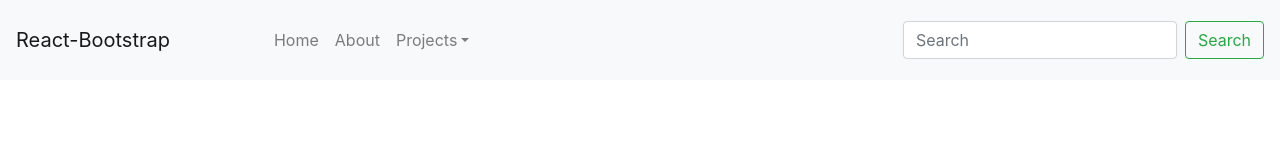
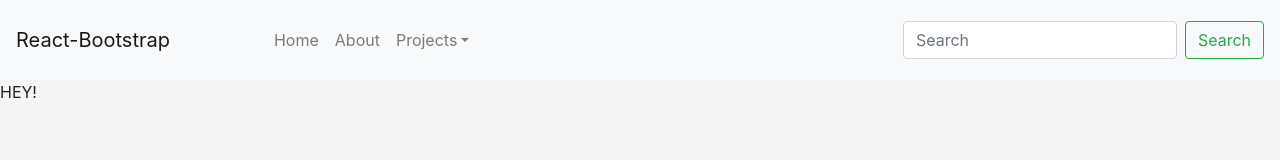
Before and after one commit to Fredrik93/react_tutorial, a React (Create React App) app: page /counter in a window 1280 px wide. Shown: the top 160 px of the page. Built offline with nearby package versions, Linux system fonts and the light colour scheme; no server answers.

Commit message:
add counter component

```diff
--- a/src/App.css
+++ b/src/App.css
@@ -1,3 +1,6 @@
+body {
+    background-color:whitesmoke !important ;
+  }
 .App{
     text-align: center;
 }
@@ -58,11 +61,6 @@ input[type=checkbox]:focus{
     padding: 30px;
     margin-top: 5vh;
 }
-
-body{
- background-color: whitesmoke;
-}
-
 .jumbotron{
     background: rgb(2,0,36);
     background: linear-gradient(90deg,
--- a/src/App.js
+++ b/src/App.js
@@ -13,6 +13,7 @@ import Cars from './Components/Cars/Cars'
 import Projects from './Components/Cards/Projects'
 import StatePractice from "./Components/StatePractice";
 import LoggedIn from "./Components/LoggedIn";
+import Counter from "./Components/Counter";
 
 class App extends React.Component {
     constructor(props) {
@@ -52,6 +53,7 @@ class App extends React.Component {
                                         <Route path="/time" component={Time} />
                                         <Route path="/statePractice" component={StatePractice} />
                                         <Route path="/loggedIn" component={LoggedIn} />
+                                        <Route path="/counter" component={Counter} />
                                     </div>
                                 </div>
                             </>
--- /dev/null
+++ b/src/Components/Counter.js
@@ -0,0 +1,12 @@
+import React from 'react'
+
+class Counter extends React.Component {
+    render() {
+        return (
+            <div>
+                HEY!
+            </div>
+        )
+    }
+}
+export default Counter
--- a/src/Components/Todos/TodoItem.js
+++ b/src/Components/Todos/TodoItem.js
@@ -1,10 +1,9 @@
 import React from 'react'
 import '../../App.css'
+
 function Todos(props) {
-
-
     return (<div className="todo-item">
-        <p > <input type="checkbox" checked={props.chore.completed} /> {props.chore.text}</p>
+        <p > <input type="checkbox" checked={props.chore.completed} onChange={() => { console.log("Changed!") }} /> {props.chore.text}</p>
     </div>)
 }
 export default Todos
```
